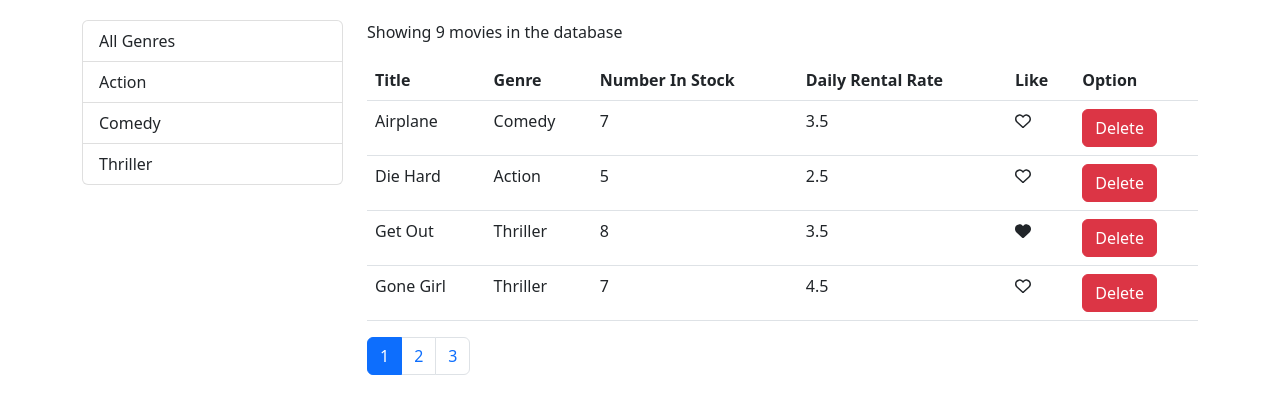
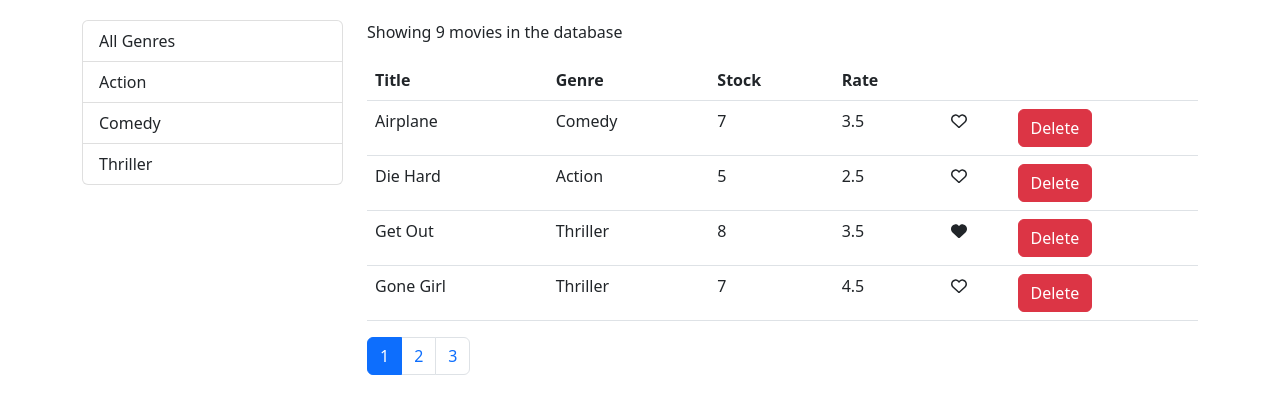
Before and after one commit to zalogarciam/vidly, a React (Create React App) app in the folder vidlyu/: page / in a window 1280 px wide. Shown: the top 414 px of the page. Built offline with nearby package versions, Linux system fonts and the light colour scheme.

Commit message:
Creation of tableHeader component

```diff
--- /dev/null
+++ b/vidlyu/src/components/common/tableHeader.jsx
@@ -0,0 +1,33 @@
+import React, { Component } from "react";
+class TableHeader extends Component {
+  raiseSort = (path) => {
+    const sortColumn = { ...this.props.sortColumn };
+    if (sortColumn.path === path)
+      sortColumn.order = sortColumn.order === "asc" ? "desc" : "asc";
+    else {
+      sortColumn.path = path;
+      sortColumn.order = "asc";
+    }
+    this.props.onSort(sortColumn);
+  };
+
+  render() {
+    return (
+      <thead>
+        <tr>
+          {this.props.columns.map((column) => (
+            <th
+              key={column.path || column.key}
+              onClick={() => this.raiseSort(column.path)}
+            >
+              {" "}
+              {column.label}
+            </th>
+          ))}
+        </tr>
+      </thead>
+    );
+  }
+}
+
+export default TableHeader;
--- a/vidlyu/src/components/moviesTable.jsx
+++ b/vidlyu/src/components/moviesTable.jsx
@@ -1,40 +1,22 @@
 import React, { Component } from "react";
 import Like from "./common/like";
+import TableHeader from "./common/tableHeader";
 
 class MoviesTable extends Component {
-  raiseSort = (path) => {
-    const sortColumn = { ...this.props.sortColumn };
-    if (sortColumn.path === path)
-      sortColumn.order = sortColumn.order === "asc" ? "desc" : "asc";
-    else {
-      sortColumn.path = path;
-      sortColumn.order = "asc";
-    }
-    this.props.onSort(sortColumn);
-  };
+  columns = [
+    { path: "title", label: "Title" },
+    { path: "genre.name", label: "Genre" },
+    { path: "numberInStock", label: "Stock" },
+    { path: "dailyRentalRate", label: "Rate" },
+    { key: "like"},
+    { key: "delete"},
+  ];
 
   render() {
-    const { movies, onDelete, onLike, onSort } = this.props;
+    const { movies, onDelete, onLike, onSort, sortColumn} = this.props;
     return (
       <table className="table">
-        <thead>
-          <tr>
-            <th onClick={() => this.raiseSort("title")} scope="col">
-              Title
-            </th>
-            <th onClick={() => this.raiseSort("genre.name")} scope="col">
-              Genre
-            </th>
-            <th onClick={() => this.raiseSort("numberInStock")} scope="col">
-              Number In Stock
-            </th>
-            <th onClick={() => this.raiseSort("dailyRentalRate")} scope="col">
-              Daily Rental Rate
-            </th>
-            <th scope="col">Like</th>
-            <th scope="col">Option</th>
-          </tr>
-        </thead>
+        <TableHeader columns = {this.columns} sortColumn ={sortColumn} onSort={onSort}></TableHeader>
         <tbody>
           {movies.map((movie) => (
             <tr key={movie._id}>
```
